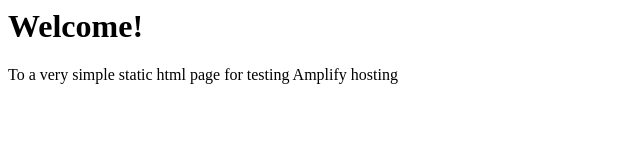
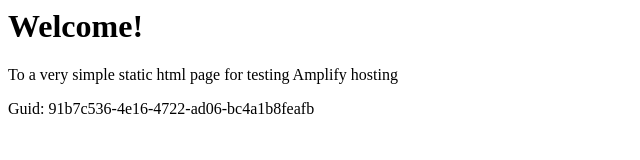
Before and after one commit to aws-aemilia-lhr/Github-PR-Commit-Integration-Test-DoNotTouch-Gith-P5X5MO5I-v1-prod-eu-west-2, a website: page src/index.html in a window 1280 px wide. Shown: the whole page, without its empty margins (0-640 px from the left). Drawn offline with Linux system fonts and the light colour scheme.

Commit message:
commit from integ tests

```diff
--- a/src/index.html
+++ b/src/index.html
@@ -1,3 +1,5 @@
+
+
 <html lang="en">
 
 <head>
@@ -10,6 +12,6 @@
 <body>
     <h1>Welcome!</h1>
     <p>To a very simple static html page for testing Amplify hosting</p>
-</body>
+    <p>Guid: 91b7c536-4e16-4722-ad06-bc4a1b8feafb</p></body>
 
 </html>
```
